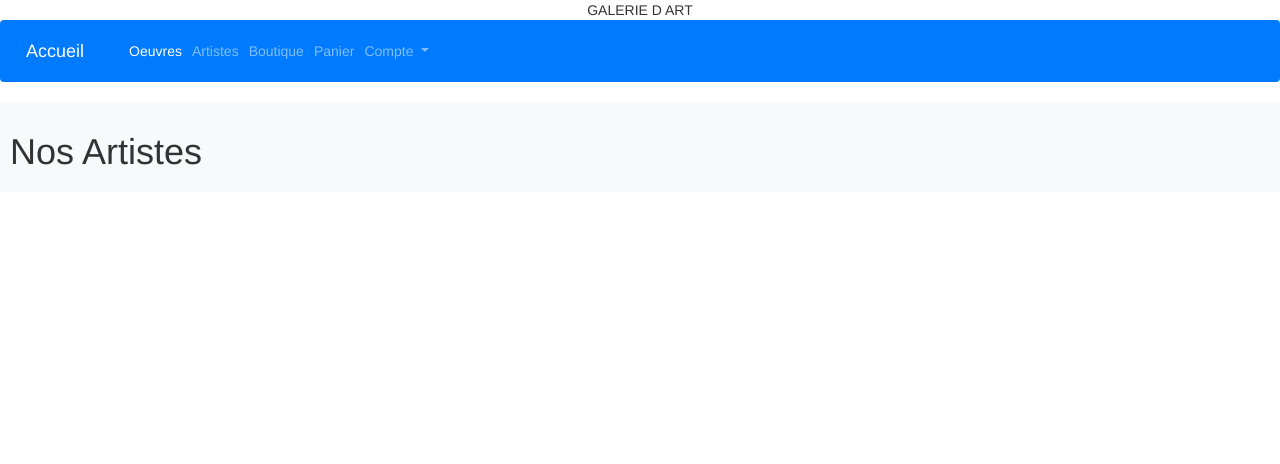
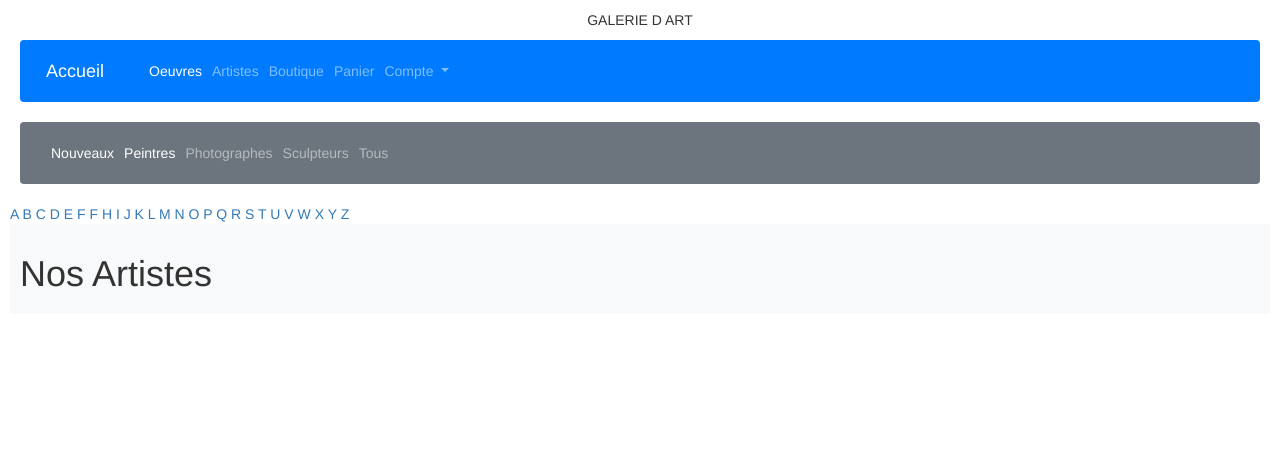
Before and after one commit to nathfons/SiteGalerieDart, a Symfony app: template galerieWeb/templates/artiste/liste.html.twig in a window 1280 px wide. Shown: the top 464 px of the page. Run offline with Twig, Linux system fonts and the light colour scheme; the template is opened without the code that fills it, so the values that code supplies are empty; some libraries are stand-ins or nearby versions.

Commit message:
update pages liste + menu

```diff
--- a/galerieWeb/src/Controller/ProduitController.php
+++ b/galerieWeb/src/Controller/ProduitController.php
@@ -31,6 +31,7 @@ class ProduitController extends AbstractController
     public function listeOeuvres(ProduitRepository $produitRepository): Response
     {
         return $this->render('produit/listeoeuvres.html.twig', [
+            //'oeuvres' => $produitRepository->findAllProduitsDeType('Oeuvre'),
             'oeuvres' => $produitRepository->findAll(),
         ]);
     }
@@ -41,7 +42,7 @@ class ProduitController extends AbstractController
     public function listeProduits(ProduitRepository $produitRepository): Response
     {
         return $this->render('produit/listeproduits.html.twig', [
-            'produits' => $produitRepository->findAll(),
+            'produits' => $produitRepository->findAllProduitsDeType('Produit'),
         ]);
     }
 
--- /dev/null
+++ b/galerieWeb/templates/artiste/baseartiste.html.twig
@@ -0,0 +1,61 @@
+{% extends 'basemenu.html.twig' %}
+
+{% block secondheader %}
+{% block secondmenu %}
+   <nav class="navbar navbar-expand-lg navbar-dark bg-secondary menu">
+
+
+
+  <div class="collapse navbar-collapse" id="second_nav" align="center">
+
+<ul class="navbar-nav" >
+
+	<li class="nav-item active"> <a class="nav-link" href="{{ path('nouveaux------------------------------------------------------------------------------------------------------------------666666666666666666666666666666666666666666666666666666---------------------............................................................................................................................................................................................................................................................') }}">Nouveaux </a> </li>
+
+	<li class="nav-item active"> <a class="nav-link" href="{{ path('peintres_liste') }}">Peintres </a> </li>
+
+	<li class="nav-item"><a class="nav-link" href="{{ path('photographes_liste') }}"> Photographes </a></li>
+
+	<li class="nav-item"><a class="nav-link" href="{{ path('sculpteurs_liste') }}"> Sculpteurs </a></li>
+
+<li class="nav-item"><a class="nav-link" href="{{ path('artistes_liste') }}"> Tous </a></li>
+
+
+
+</ul>
+
+  </div> <!-- navbar-collapse.// -->
+
+</nav>
+{% endblock %}
+{% block alphabet %}
+<div class="alphabet">
+<a class="letter" href="{{ path('artistes_liste') }}">A</a>
+<a class="letter" href="{{ path('artistes_liste') }}">B</a>
+<a class="letter" href="{{ path('artistes_liste') }}">C</a>
+<a class="letter" href="{{ path('artistes_liste') }}">D</a>
+<a class="letter" href="{{ path('artistes_liste') }}">E</a>
+<a class="letter" href="{{ path('artistes_liste') }}">F</a>
+<a class="letter" href="{{ path('artistes_liste') }}">F</a>
+<a class="letter" href="{{ path('artistes_liste') }}">H</a>
+<a class="letter" href="{{ path('artistes_liste') }}">I</a>
+<a class="letter" href="{{ path('artistes_liste') }}">J</a>
+<a class="letter" href="{{ path('artistes_liste') }}">K</a>
+<a class="letter" href="{{ path('artistes_liste') }}">L</a>
+<a class="letter" href="{{ path('artistes_liste') }}">M</a>
+<a class="letter" href="{{ path('artistes_liste') }}">N</a>
+<a class="letter" href="{{ path('artistes_liste') }}">O</a>
+<a class="letter" href="{{ path('artistes_liste') }}">P</a>
+<a class="letter" href="{{ path('artistes_liste') }}">Q</a>
+<a class="letter" href="{{ path('artistes_liste') }}">R</a>
+<a class="letter" href="{{ path('artistes_liste') }}">S</a>
+<a class="letter" href="{{ path('artistes_liste') }}">T</a>
+<a class="letter" href="{{ path('artistes_liste') }}">U</a>
+<a class="letter" href="{{ path('artistes_liste') }}">V</a>
+<a class="letter" href="{{ path('artistes_liste') }}">W</a>
+<a class="letter" href="{{ path('artistes_liste') }}">X</a>
+<a class="letter" href="{{ path('artistes_liste') }}">Y</a>
+<a class="letter" href="{{ path('artistes_liste') }}">Z</a>
+</div>
+{% endblock %}
+{% endblock %}
--- a/galerieWeb/templates/artiste/liste.html.twig
+++ b/galerieWeb/templates/artiste/liste.html.twig
@@ -1,4 +1,4 @@
-{% extends 'basemenu.html.twig' %}
+{% extends './artiste/baseartiste.html.twig' %}
 
 {% block title %}Nos Artistes{% endblock %}
 
--- a/galerieWeb/templates/base.html.twig
+++ b/galerieWeb/templates/base.html.twig
@@ -18,11 +18,39 @@
 
         <title>{% block title %}Welcome to Galerie d'Art!{% endblock %}</title>
 
-        {% block stylesheets %}{% endblock %}
+        {% block stylesheets %}
+        <style>
+        .menu{
+            margin-left:10px;
+            margin-right:10px;
+        }
+        .titleMain{
+            margin-top:10px;
+            margin-bottom:10px;
+        }
+        body{
+            margin-left:10px;
+            margin-right:10px;
+        }
+        .footer {
+   position: fixed;
+   left: 0;
+   bottom: 0;
+   width: 100%;
+   background-color: red;
+   color: white;
+   text-align: center;
+}
+</style>
+{% endblock %}
+
     </head>
-    <body>
-        {% block body %}{% endblock %}
+    <body >
+        {% block header %}{% endblock %}
+        {% block secondheader %}{% endblock %}
+        {% block  body  %}{% endblock %}
         {% block javascripts %}{% endblock %}
+        {% block  footer  %}{% endblock %}
     </body>
 
 </html>
--- a/galerieWeb/templates/basemenu.html.twig
+++ b/galerieWeb/templates/basemenu.html.twig
@@ -1,12 +1,12 @@
 {% extends 'base.html.twig' %}
 
 
- {% block body %}
+{% block header %}
+
  {% block titleMenu %}
- <div align="center">GALERIE D ART</div>
+ <div class="titleMain" align="center">GALERIE D ART</div>
  {% endblock %}
-{% block header %}
-   <nav class="navbar navbar-expand-lg navbar-dark bg-primary">
+   <nav class="navbar navbar-expand-lg navbar-dark bg-primary menu">
 
   <a class="navbar-brand" href="/">Accueil</a>
 
@@ -47,7 +47,12 @@
   </div> <!-- navbar-collapse.// -->
 
 </nav>
+
+{% endblock %}
+ {% block body %}
 {% block contentPage %}{% endblock %}
+{% block  footer  %}
+<div class=" bg-primary footer">Footer</div>
 {% endblock %}
 
 
--- a/galerieWeb/templates/produit/listeoeuvres.html.twig
+++ b/galerieWeb/templates/produit/listeoeuvres.html.twig
@@ -1,10 +1,10 @@
 {% extends 'basemenu.html.twig' %}
 
-{% block title %}Nos Produit{% endblock %}
+{% block title %}Nos Oeuvres{% endblock %}
 
 {% block contentPage %}
  <div class="bg-light p-3">
-        <h1>Les produits</h1>
+        <h1>Nos Oeuvres</h1>
     </div>
 
     <div class="row">
--- a/galerieWeb/templates/produit/listeproduits.html.twig
+++ b/galerieWeb/templates/produit/listeproduits.html.twig
@@ -1,10 +1,10 @@
 {% extends 'basemenu.html.twig' %}
 
-{% block title %}Nos Oeuvres{% endblock %}
+{% block title %}Nos Produits{% endblock %}
 
 {% block contentPage %}
  <div class="bg-light p-3">
-        <h1>Nos Oeuvres</h1>
+        <h1>Nos Produits</h1>
     </div>
 
     <div class="row">
@@ -19,7 +19,6 @@
                     </h2>
                     <hr>
                     <a href="{{ path('produit_detail', {'id': produit.id}) }}" class="btn btn-success float-right">
-                        <i class="fas fa-shopping-cart mr-1"></i>
                         Voir
                     </a>
                     <a href="{{ path('panierAdd', {'id': produit.id}) }}" class="btn btn-success float-right">
```
Also changed, not shown: galerieWeb/src/Controller/ArtisteController.php (+40 -0 lines), galerieWeb/src/Migrations/Version20200119122617.php (added, +49 -0 lines), galerieWeb/src/Repository/ProduitRepository.php (+10 -0 lines).
